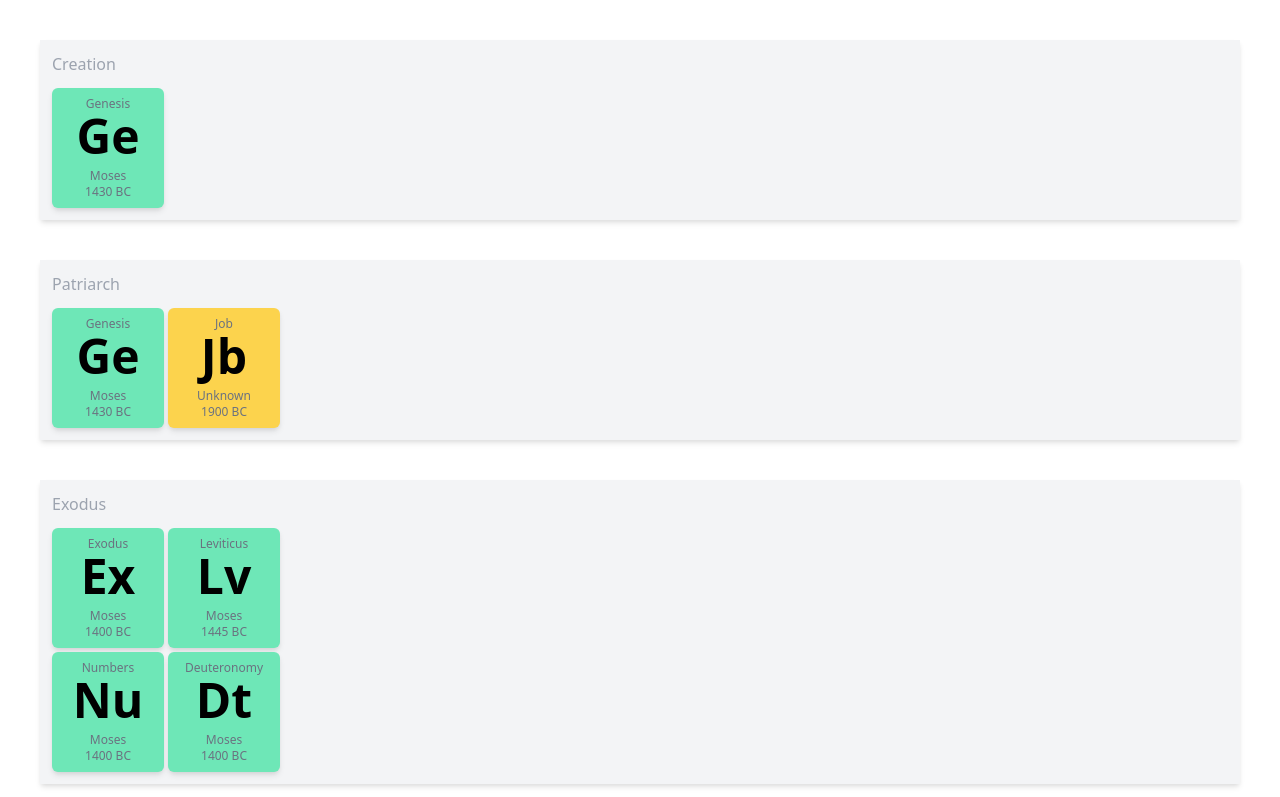
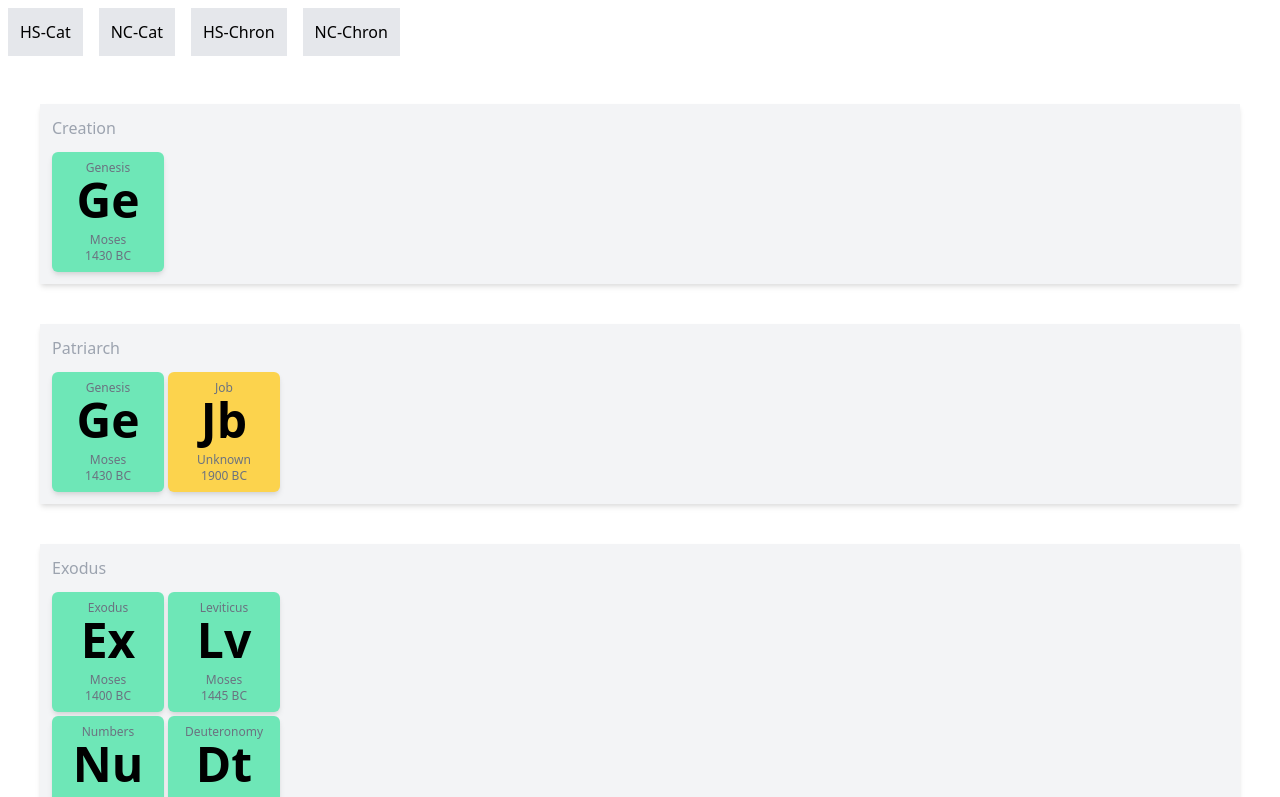
Before and after one commit to robkreisel/the-bible, a React (Create React App) app: page / in a window 1280 px wide. Shown: the top 797 px of the page. Built offline with nearby package versions, Linux system fonts and the light colour scheme.

Commit message:
Added Nav buttons

```diff
--- a/src/App.js
+++ b/src/App.js
@@ -1,12 +1,14 @@
-import React from 'react';
-import './App.css';
-import OTDetails from './components/OTDetails';
-import NTDetails from './components/NTDetails';
-import OTChronological from './components/OTChronological';
+import React from "react";
+import "./App.css";
+import OTDetails from "./components/OTDetails";
+import NTDetails from "./components/NTDetails";
+import OTChronological from "./components/OTChronological";
+import Nav from "./components/Nav";
 
 function App() {
   return (
     <div>
+      <Nav />
       <div className="hidden">
         <OTDetails />
       </div>
--- /dev/null
+++ b/src/components/Nav.jsx
@@ -0,0 +1,12 @@
+import React from "react";
+
+export default function Nav() {
+  return (
+    <div>
+      <button className="rounded-none bg-gray-200 p-3 m-2">HS-Cat</button>
+      <button className="rounded-none bg-gray-200 p-3 m-2">NC-Cat</button>
+      <button className="rounded-none bg-gray-200 p-3 m-2">HS-Chron</button>
+      <button className="rounded-none bg-gray-200 p-3 m-2">NC-Chron</button>
+    </div>
+  );
+}
```
Also changed, not shown: src/index.js (+6 -6 lines).
